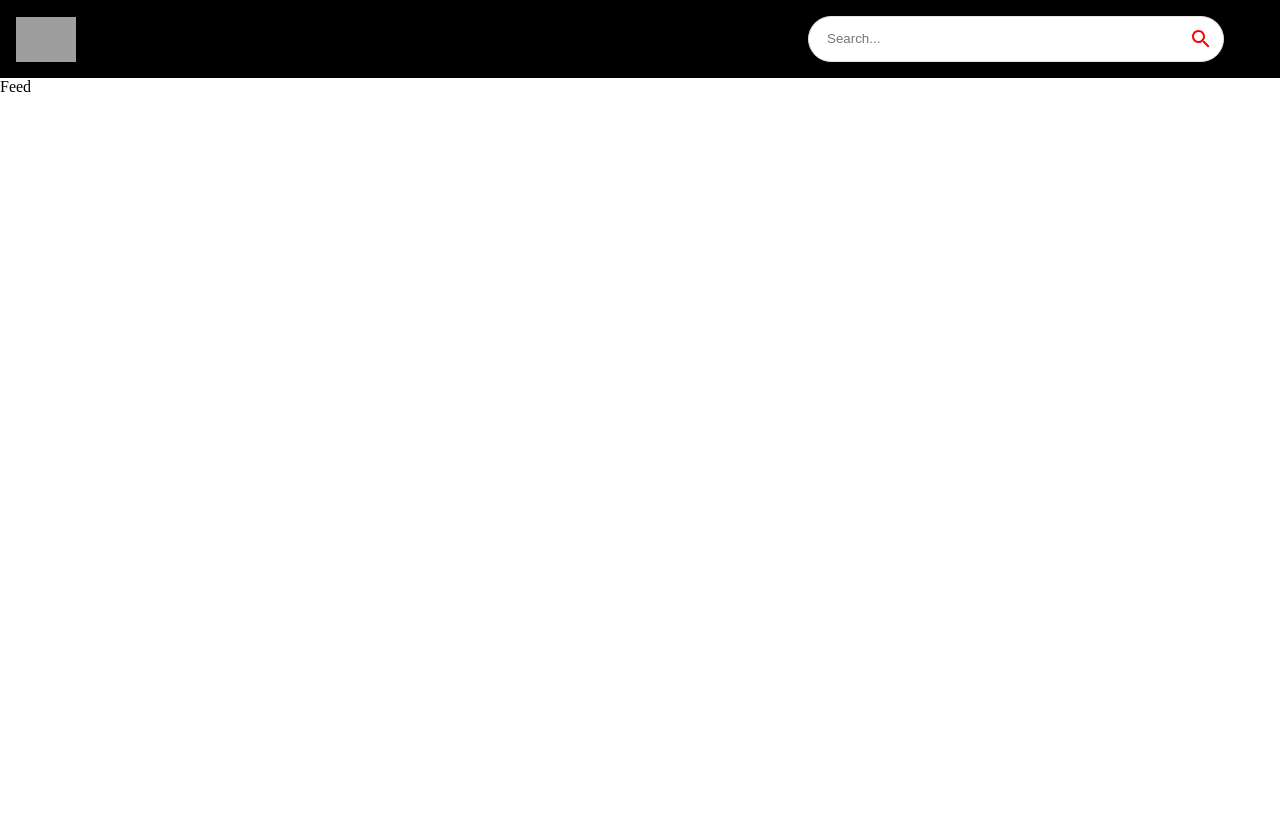
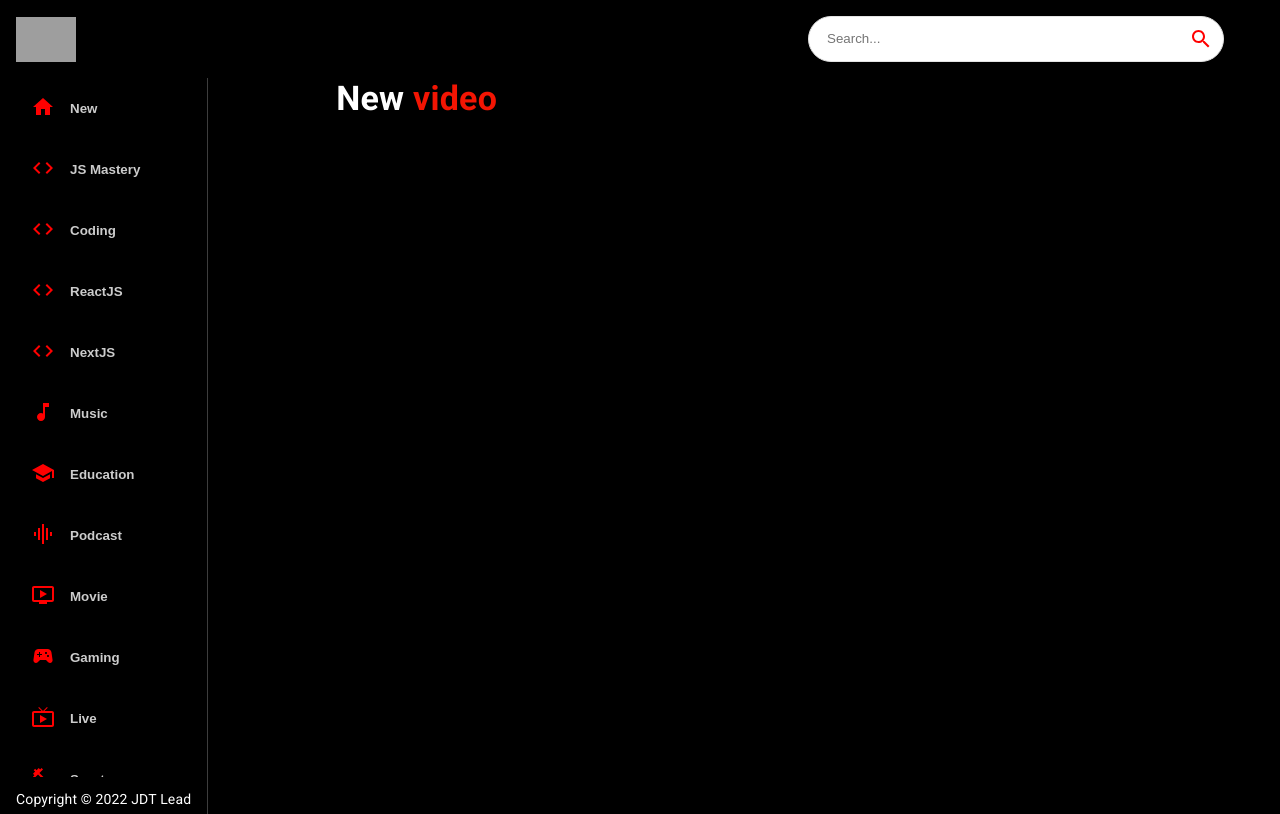
Before and after one commit to hack4impact-bu/s23-hack4impact-JDTlead, a React (Create React App) app in the folder youtube-clone/: page / in a window 1280 px wide. Built offline with nearby package versions, Linux system fonts and the light colour scheme; grey boxes are pictures that could not be loaded.

Commit message:
Completed workshop 2

```diff
--- a/youtube-clone/src/components/Feed.js
+++ b/youtube-clone/src/components/Feed.js
@@ -1,9 +1,45 @@
-import React from 'react'
+import React, { useEffect, useState } from "react";
+import { Box, Stack, Typography } from "@mui/material";
+import { Sidebar, Video } from "./";
 
 const Feed = () => {
   return (
-    <div>Feed</div>
-  )
-}
+    <Stack
+      sx={{
+        flexDirection: { sx: "column", md: "row" },
+        backgroundColor: "#000",
+      }}
+    >
+      <Box
+        sx={{
+          height: { sx: "auto", md: "92vh" },
+          borderRight: "1px solid #3d3d3d",
+          px: { sx: 0, md: 2 },
+        }}
+      >
+        <Sidebar />
+        <Typography
+          className="copyright"
+          variant="body2"
+          sx={{ mt: 1.5, color: "#fff" }}
+        >
+          Copyright © 2022 JDT Lead
+        </Typography>
+      </Box>
+      /* Box for videos */
+      <Box>
+        <Typography
+          variant="h4"
+          fontWeight="bold"
+          mb={2}
+          sx={{ color: "white" }}
+        >
+          New <span style={{ color: "#f31503" }}>video</span>
+        </Typography>
+        <Video videos={[]} />
+      </Box>
+    </Stack>
+  );
+};
 
-export default Feed
+export default Feed;
--- /dev/null
+++ b/youtube-clone/src/components/Sidebar.js
@@ -0,0 +1,43 @@
+import React from "react";
+import { Stack } from "@mui/material";
+
+import { categories } from "../utils/constant";
+
+const Categories = ({ selectedCategory, setSelectedCategory }) => (
+  <Stack
+    direction="row"
+    sx={{
+      overflowY: "auto",
+      height: { sx: "auto", md: "95%" },
+      flexDirection: { md: "column" },
+    }}
+  >
+    {categories.map((category) => (
+      <button
+        className="category-btn"
+        onClick={() => setSelectedCategory(category.name)}
+        style={{
+          background: category.name === selectedCategory && "#FC1503",
+          color: "white",
+        }}
+        key={category.name}
+      >
+        <span
+          style={{
+            color: category.name === selectedCategory ? "white" : "red",
+            marginRight: "15px",
+          }}
+        >
+          {category.icon}
+        </span>
+        <span
+          style={{ opacity: category.name === selectedCategory ? "1" : "0.8" }}
+        >
+          {category.name}
+        </span>
+      </button>
+    ))}
+  </Stack>
+);
+
+export default Categories;
--- /dev/null
+++ b/youtube-clone/src/components/Video.js
@@ -0,0 +1,7 @@
+import React from "react";
+
+const Video = () => {
+  return <div>Video</div>;
+};
+
+export default Video;
--- a/youtube-clone/src/components/index.js
+++ b/youtube-clone/src/components/index.js
@@ -4,3 +4,6 @@ export { default as VideoDetail } from "./VideoDetail";
 export { default as ChannelDetail } from "./ChannelDetail";
 export { default as SearchFeed } from "./SearchFeed";
 export { default as SearchBar } from "./SearchBar";
+// Workshop 3
+export { default as Sidebar } from "./Sidebar";
+export { default as Video } from "./Video";
```
Also changed, not shown: youtube-clone/src/components/Loader.js (added, +17 -0 lines), youtube-clone/src/utils/fetchFromAPI.js (added, +19 -0 lines).
